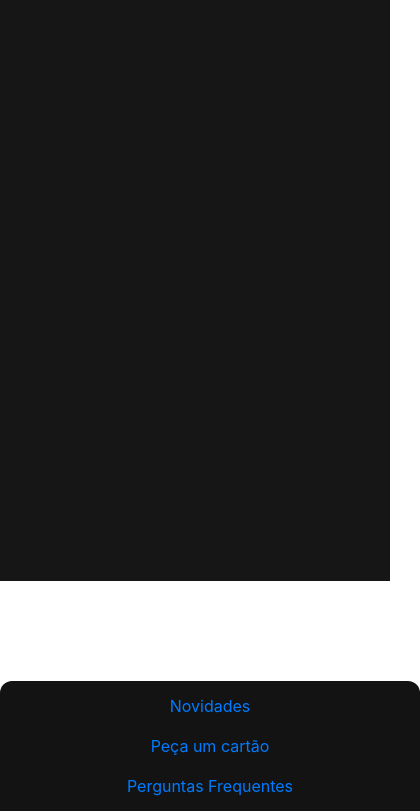
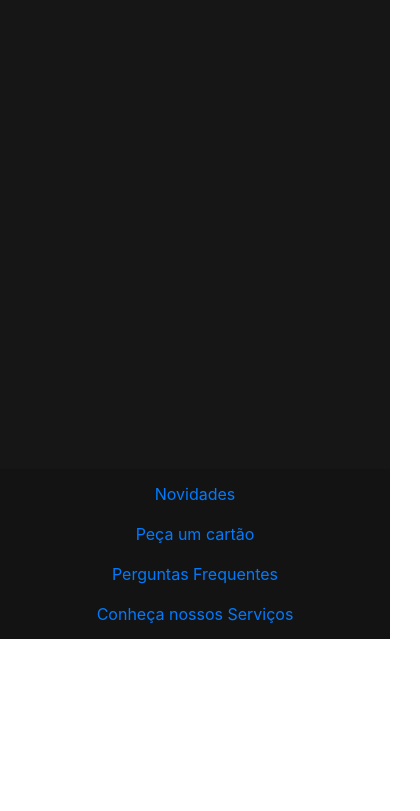
Before and after one commit to phillipehenriques/Projeto-Fintech-Fiap, a plain HTML site: page index.html in a window 390 px wide. Shown: the part 287-1098 px from the top of the page, 420 px wide, since content can reach past the window. After the commit the page ends 926 px from the top, so only its background shows below. Drawn offline with nearby package versions, Linux system fonts and the light colour scheme.

Commit message:
Refazendo: está quase pronto

```diff
--- a/style/style.css
+++ b/style/style.css
@@ -107,8 +107,6 @@ nav {
     font-size: 28px;
 }
 
-
-
 /* --------------------- NAVBAR --------------------- */
 
 .bg-navbar {
@@ -144,9 +142,17 @@ nav {
         flex-direction: column;
         align-items: center;
         justify-content: center;
-        width: autpo;
-        margin-top: 230px;
+        margin: auto;
+        width: auto;
         padding: 5px;
+    }
+
+    .div_body_conta {
+        display: flex;
+        flex-direction: column;
+        align-items: center;
+        justify-content: start;
+        height: 700px;
     }
 }
 
@@ -156,23 +162,22 @@ nav {
         flex-direction: column;
         align-items: center;
         justify-content: center;
-        border-radius: 12px;
-        width: 420px;
-        margin-top: 100px;
+        margin: auto;
+        width: auto;
         padding: 5px;
     }
 
-    .div_body {
+    .div_body_cartao {
         display: flex;
         flex-direction: column;
         align-items: center;
         justify-content: start;
+        height: 800px;
     }
 
     .container {
         margin-top: 100px;
         width: 380px;
-
     }
 
     .sub-titulo {
```
Also changed, not shown: index.html (+7 -5 lines).
